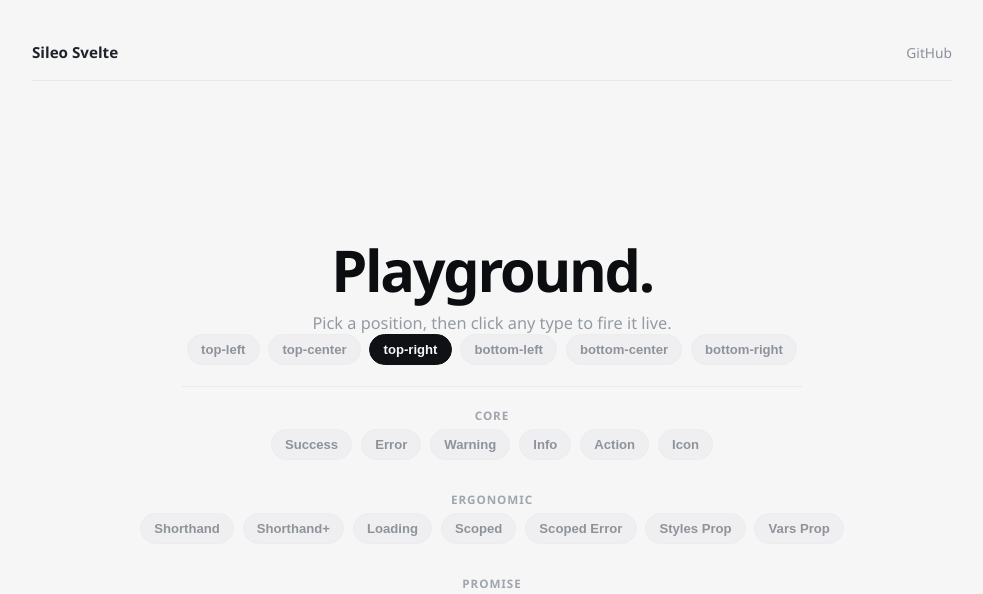
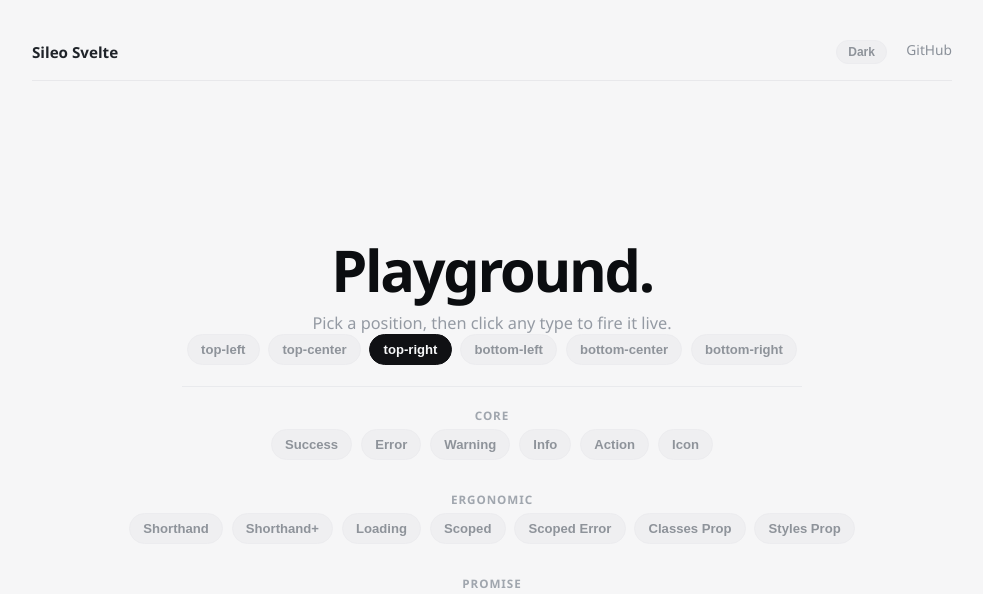
Before and after one commit to mielsense/sileo-svelte, a SvelteKit app: page / in a window 1280 px wide. Shown: the top 594 px of the page, without its empty margins (148-1131 px from the left). Built offline with nearby package versions, Linux system fonts and the light colour scheme.

Commit message:
better prop naming + examples

```diff
--- a/src/lib/Toaster.svelte
+++ b/src/lib/Toaster.svelte
@@ -199,8 +199,8 @@
                     expand={dir}
                     icon={item.icon}
                     fill={item.fill}
+                    classes={item.classes}
                     styles={item.styles}
-                    vars={item.vars}
                     button={item.button}
                     roundness={item.roundness}
                     closing={item.closing}
--- a/src/lib/index.ts
+++ b/src/lib/index.ts
@@ -1,4 +1,4 @@
 export { default as Toaster } from './Toaster.svelte';
 export { sileo } from './store.svelte.js';
-export type { SileoButton, SileoOptions, SileoPosition, SileoState, SileoStyles, SileoVars } from './types.js';
+export type { SileoButton, SileoClasses, SileoOptions, SileoPosition, SileoState, SileoStyles } from './types.js';
 export type { SileoApi, SileoInput, SileoPromiseOptions, SileoScopedApi } from './store.svelte.js';
--- a/src/lib/store.svelte.ts
+++ b/src/lib/store.svelte.ts
@@ -76,11 +76,11 @@ const closeToast = (id: string) => {
 
 const mergeScopedOptions = <T extends InternalSileoOptions>(base: Partial<SileoOptions> | undefined, opts: T): T => {
     const merged = { ...base, ...opts } as T;
+    if (base?.classes || opts.classes) {
+        merged.classes = { ...base?.classes, ...opts.classes };
+    }
     if (base?.styles || opts.styles) {
         merged.styles = { ...base?.styles, ...opts.styles };
-    }
-    if (base?.vars || opts.vars) {
-        merged.vars = { ...base?.vars, ...opts.vars };
     }
     return merged;
 };
--- a/src/lib/types.ts
+++ b/src/lib/types.ts
@@ -2,14 +2,14 @@ import type { Snippet } from 'svelte';
 
 export type SileoState = 'success' | 'loading' | 'error' | 'warning' | 'info' | 'action';
 
-export interface SileoStyles {
+export interface SileoClasses {
     title?: string;
     description?: string;
     badge?: string;
     button?: string;
 }
 
-export interface SileoVars {
+export interface SileoStyles {
     titleColor?: string;
     descriptionColor?: string;
     badgeColor?: string;
@@ -41,8 +41,8 @@ export interface SileoOptions {
     position?: SileoPosition;
     duration?: number | null;
     icon?: Snippet | null;
+    classes?: SileoClasses;
     styles?: SileoStyles;
-    vars?: SileoVars;
     fill?: string;
     roundness?: number;
     autopilot?: boolean | { expand?: number; collapse?: number };
--- a/src/routes/+layout.svelte
+++ b/src/routes/+layout.svelte
@@ -7,4 +7,12 @@
 
 {@render children()}
 
-<Toaster position="top-right" />
+<Toaster
+    position="top-right"
+    options={{
+        fill: 'var(--page-fg, #0f1115)',
+        styles: {
+            descriptionColor: 'color-mix(in oklch, var(--page-bg, #f6f6f7) 82%, transparent)'
+        }
+    }}
+/>
--- a/src/routes/+page.svelte
+++ b/src/routes/+page.svelte
@@ -1,4 +1,5 @@
 <script lang="ts">
+    import { onMount } from 'svelte';
     import { sileo, type SileoOptions, type SileoPosition } from '$lib/index.js';
 
     // Shared defaults
@@ -19,6 +20,16 @@
     ];
 
     let selectedPosition = $state<SileoPosition>('top-right');
+    let darkMode = $state(false);
+
+    onMount(() => {
+        darkMode = document.documentElement.classList.contains('dark');
+    });
+
+    function toggleDarkMode() {
+        darkMode = !darkMode;
+        document.documentElement.classList.toggle('dark', darkMode);
+    }
 
     function atSelected(opts: SileoOptions): SileoOptions {
         return { ...opts, position: opts.position ?? selectedPosition };
@@ -140,13 +151,13 @@
         billingToasts.error('Payment failed', 'Please retry with another card.');
     }
 
-    function showStylesPropExample() {
+    function showClassesPropExample() {
         sileo.action(
             atSelected({
-                title: 'Styles prop applied',
-                description: 'This toast uses classes from options.styles on title, description, and button.',
+                title: 'Classes prop applied',
+                description: 'This toast uses classes from options.classes on title, description, and button.',
                 fill: '#f8fafc',
-                styles: {
+                classes: {
                     title: 'styles-demo-title',
                     description: 'styles-demo-description',
                     button: 'styles-demo-button styles-demo-button-hover'
@@ -159,13 +170,13 @@
         );
     }
 
-    function showVarsPropExample() {
+    function showStylesPropExample() {
         sileo.action(
             atSelected({
-                title: 'Vars prop applied',
-                description: 'These colors are controlled with options.vars and CSS variables only.',
+                title: 'Styles prop applied',
+                description: 'These colors are controlled with options.styles and CSS variables only.',
                 fill: '#f8fafc',
-                vars: {
+                styles: {
                     titleColor: '#0f172a',
                     descriptionColor: '#0f172a',
                     badgeColor: '#1d4ed8',
@@ -406,6 +417,14 @@
         <header class="topbar">
             <div class="brand">Sileo Svelte</div>
             <nav>
+                <button
+                    type="button"
+                    class="theme-toggle"
+                    onclick={toggleDarkMode}
+                    aria-pressed={darkMode}
+                >
+                    {darkMode ? 'Light' : 'Dark'}
+                </button>
                 <a
                     href="https://github.com/mielsense/sileo-svelte"
                     aria-label="GitHub">GitHub</a
@@ -487,11 +506,11 @@
                         >
                         <button
                             class="chip"
-                            onclick={showStylesPropExample}>Styles Prop</button
+                            onclick={showClassesPropExample}>Classes Prop</button
                         >
                         <button
                             class="chip"
-                            onclick={showVarsPropExample}>Vars Prop</button
+                            onclick={showStylesPropExample}>Styles Prop</button
                         >
                     </div>
                 </div>
@@ -545,11 +564,64 @@
 </main>
 
 <style>
+    :global(:root) {
+        --page-bg: #f6f6f7;
+        --page-fg: #0f1115;
+        --surface-border: #e8e8eb;
+        --brand-fg: #1f2329;
+        --link-fg: #8a9099;
+        --link-hover-fg: #5d6673;
+        --hero-title-fg: #0b0d10;
+        --hero-subtitle-fg: #949aa3;
+        --divider: #e9eaed;
+        --group-label-fg: #a0a6ae;
+        --chip-border: #ececef;
+        --chip-bg: #efeff1;
+        --chip-fg: #8e939a;
+        --chip-hover-bg: #ececef;
+        --chip-hover-fg: #5f6570;
+        --chip-active-bg: #101114;
+        --chip-active-border: #101114;
+        --chip-active-fg: #f7f8f9;
+        --danger-fg: #9a5f63;
+        --danger-hover-fg: #8f363d;
+        --danger-hover-bg: #f1e5e7;
+        --danger-hover-border: #ecd4d8;
+    }
+
+    :global(.dark) {
+        --page-bg: #0e1014;
+        --page-fg: #eef2f7;
+        --surface-border: #222833;
+        --brand-fg: #e5ebf3;
+        --link-fg: #9aa6b8;
+        --link-hover-fg: #d0d7e2;
+        --hero-title-fg: #f5f8fc;
+        --hero-subtitle-fg: #aab4c3;
+        --divider: #252b36;
+        --group-label-fg: #8692a4;
+        --chip-border: #2b3340;
+        --chip-bg: #171d26;
+        --chip-fg: #a7b2c2;
+        --chip-hover-bg: #1f2732;
+        --chip-hover-fg: #d2d9e3;
+        --chip-active-bg: #e8eef8;
+        --chip-active-border: #e8eef8;
+        --chip-active-fg: #0f1319;
+        --danger-fg: #df9da5;
+        --danger-hover-fg: #ffc6cd;
+        --danger-hover-bg: #3a1f24;
+        --danger-hover-border: #5a2f36;
+    }
+
     :global(body) {
         margin: 0;
-        background: #f6f6f7;
-        color: #0f1115;
+        background: var(--page-bg);
+        color: var(--page-fg);
         font-family: 'Plus Jakarta Sans', 'Manrope', 'Avenir Next', 'Segoe UI', sans-serif;
+        transition:
+            background-color 180ms ease,
+            color 180ms ease;
     }
 
     main {
@@ -571,13 +643,13 @@
         display: flex;
         align-items: center;
         justify-content: space-between;
-        border-bottom: 1px solid #e8e8eb;
+        border-bottom: 1px solid var(--surface-border);
     }
 
     .brand {
         font-size: 0.95rem;
         font-weight: 700;
-        color: #1f2329;
+        color: var(--brand-fg);
     }
 
     nav {
@@ -586,14 +658,36 @@
     }
 
     nav a {
-        color: #8a9099;
+        color: var(--link-fg);
         text-decoration: none;
         font-size: 0.86rem;
         font-weight: 500;
     }
 
     nav a:hover {
-        color: #5d6673;
+        color: var(--link-hover-fg);
+    }
+
+    .theme-toggle {
+        appearance: none;
+        border: 1px solid var(--chip-border);
+        background: var(--chip-bg);
+        color: var(--chip-fg);
+        border-radius: 999px;
+        padding: 0.34rem 0.7rem;
+        font-size: 0.75rem;
+        font-weight: 700;
+        line-height: 1;
+        cursor: pointer;
+        transition:
+            color 120ms ease,
+            background-color 120ms ease,
+            border-color 120ms ease;
+    }
+
+    .theme-toggle:hover {
+        color: var(--chip-hover-fg);
+        background: var(--chip-hover-bg);
     }
 
     .hero {
@@ -606,12 +700,12 @@
         font-size: clamp(2.1rem, 5vw, 3.6rem);
         line-height: 1;
         letter-spacing: -0.04em;
-        color: #0b0d10;
+        color: var(--hero-title-fg);
     }
 
     .hero p {
         margin: 0.85rem 0 0;
-        color: #949aa3;
+        color: var(--hero-subtitle-fg);
         font-size: 1.02rem;
     }
 
@@ -629,7 +723,7 @@
 
     hr {
         border: 0;
-        border-top: 1px solid #e9eaed;
+        border-top: 1px solid var(--divider);
         margin: 1.3rem auto;
         max-width: 620px;
     }
@@ -656,14 +750,14 @@
         font-weight: 600;
         letter-spacing: 0.08em;
         text-transform: uppercase;
-        color: #a0a6ae;
+        color: var(--group-label-fg);
     }
 
     .chip {
         appearance: none;
-        border: 1px solid #ececef;
-        background: #efeff1;
-        color: #8e939a;
+        border: 1px solid var(--chip-border);
+        background: var(--chip-bg);
+        color: var(--chip-fg);
         border-radius: 999px;
         padding: 0.5rem 0.82rem;
         font-size: 0.82rem;
@@ -677,24 +771,24 @@
     }
 
     .chip:hover {
-        color: #5f6570;
-        background: #ececef;
+        color: var(--chip-hover-fg);
+        background: var(--chip-hover-bg);
     }
 
     .chip.active {
-        background: #101114;
-        border-color: #101114;
-        color: #f7f8f9;
+        background: var(--chip-active-bg);
+        border-color: var(--chip-active-border);
+        color: var(--chip-active-fg);
     }
 
     .chip.danger {
-        color: #9a5f63;
+        color: var(--danger-fg);
     }
 
     .chip.danger:hover {
-        color: #8f363d;
-        background: #f1e5e7;
-        border-color: #ecd4d8;
+        color: var(--danger-hover-fg);
+        background: var(--danger-hover-bg);
+        border-color: var(--danger-hover-border);
     }
 
     :global(.styles-demo-title) {
```
Also changed, not shown: src/lib/Sileo.svelte (+12 -12 lines), 1 other file (tests, documents, lock files or other folders).
